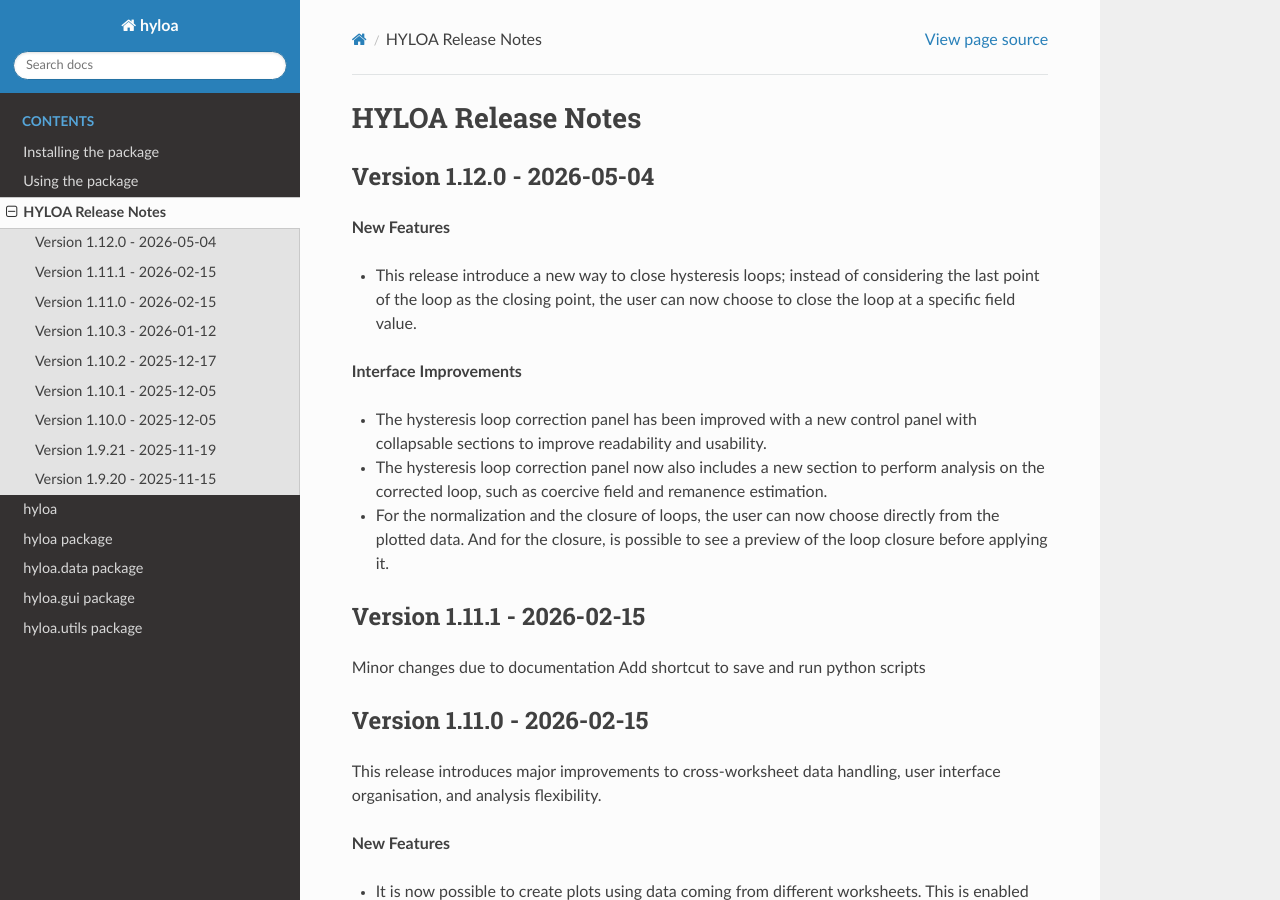
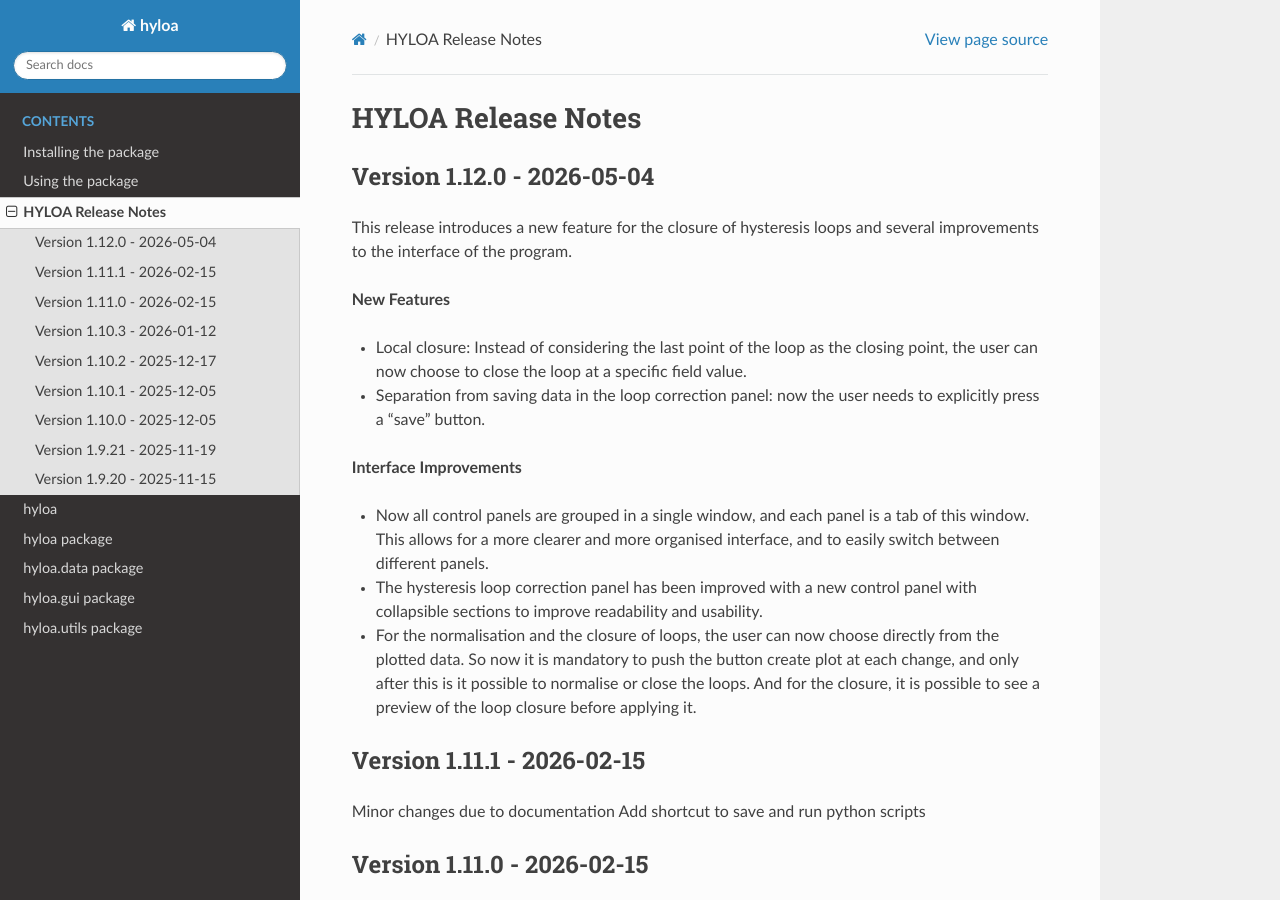
Before and after one commit to Francesco-Zeno-Costanzo/hyloa, a Sphinx documentation site: the page built from docs/release_notes.rst, in a window 1280 px wide and 900 px high. Built offline with Sphinx 7.4.7 and the Read the Docs theme 3.1.0, drawn with Linux system fonts in a browser that asks for light colours.

Commit message:
release note for new version

```diff
--- a/docs/release_notes.rst
+++ b/docs/release_notes.rst
@@ -4,17 +4,21 @@ HYLOA Release Notes
 
 Version 1.12.0 - 2026-05-04
 ~~~~~~~~~~~~~~~~~~~~~~~~~~~
+This release introduces a new feature for the closure of hysteresis loops and several improvements to the interface of the program.
+
 **New Features**
 
-- This release introduce a new way to close hysteresis loops; instead of considering the last point of the loop as the closing point, the user can now choose to close the loop at a specific field value.
+- Local closure: Instead of considering the last point of the loop as the closing point, the user can now choose to close the loop at a specific field value.
+
+- Separation from saving data in the loop correction panel: now the user needs to explicitly press a "save" button.
 
 **Interface Improvements**
 
-- The hysteresis loop correction panel has been improved with a new control panel with collapsable sections to improve readability and usability.
+- Now all control panels are grouped in a single window, and each panel is a tab of this window. This allows for a more clearer and more organised interface, and to easily switch between different panels.
 
-- The hysteresis loop correction panel now also includes a new section to perform analysis on the corrected loop, such as coercive field and remanence estimation.
+- The hysteresis loop correction panel has been improved with a new control panel with collapsible sections to improve readability and usability.
 
-- For the normalization and the closure of loops, the user can now choose directly from the plotted data. And for the closure, is possible to see a preview of the loop closure before applying it.
+- For the normalisation and the closure of loops, the user can now choose directly from the plotted data. So now it is mandatory to push the button create plot at each change, and only after this is it possible to normalise or close the loops. And for the closure, it is possible to see a preview of the loop closure before applying it.
 
 Version 1.11.1 - 2026-02-15
 ~~~~~~~~~~~~~~~~~~~~~~~~~~~
```
